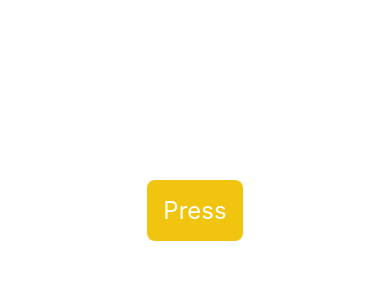
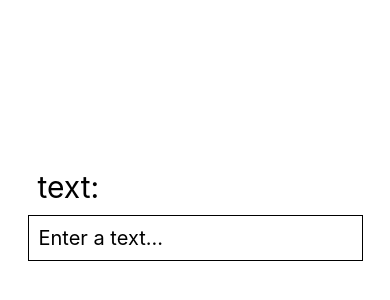
Before and after one commit to leetaehee/react-native, a React Native app in the folder react-native-component/: screen / in a window 390 px wide. Shown: the part 212-512 px from the top of the page. Built offline with nearby package versions, Linux system fonts and the light colour scheme.

Commit message:
onchange

```diff
--- a/react-native-component/src/App.js
+++ b/react-native-component/src/App.js
@@ -1,7 +1,8 @@
 import React from 'react';
 import { Text, View } from 'react-native';
 import Counter from './components/Counter';
-import EventButton from './components/EventButton';
+import EventInput from './components/EventInput';
+import EventButton from './components/EventInput';
 
 const App = () => {
     return (
@@ -13,7 +14,7 @@ const App = () => {
                 justifyContent: 'center',
             }}
         >
-            <EventButton />
+            <EventInput />
         </View>
     );
 };
--- /dev/null
+++ b/react-native-component/src/components/EventInput.js
@@ -0,0 +1,21 @@
+import React, { useState } from 'react';
+import { View, Text, TextInput } from 'react-native';
+
+const EventInput = () => {
+    const [text, setText] = useState('');
+    const _onChange = event => setText(event.nativeEvent.text);
+    const _onChangeText = text => setText(text);
+
+    return (
+        <View>
+            <Text style={{ margin: 10, fontSize: 30 }}>text: {text}</Text>
+            <TextInput
+                style={{ borderWidth: 1, padding: 10, fontSize: 20 }}
+                placeholder="Enter a text..."
+                onChange={_onChange}
+            />
+        </View>
+    );
+};
+
+export default EventInput;
```
